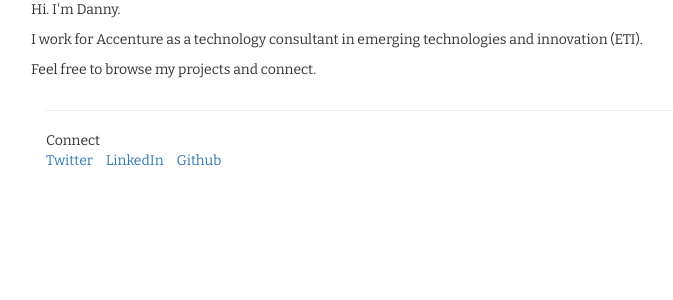
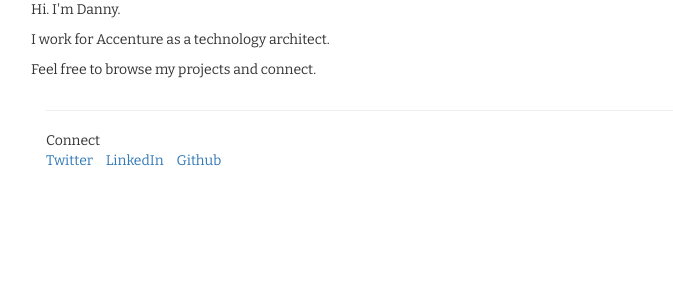
Before and after one commit to danielcorin/danielcorin.com, a Django app: page / in a window 1280 px wide. Shown: the part 116-416 px from the top of the page, without its empty margins (54-727 px from the left). Run offline with Django 3.2, Linux system fonts and the light colour scheme; some libraries are stand-ins or nearby versions.

Commit message:
update home description

```diff
--- a/templates/home.html
+++ b/templates/home.html
@@ -5,6 +5,6 @@
 {% block header %}Daniel Corin{% endblock %}
 {% block main %}
 <p>Hi. I'm Danny.</p>
-<p>I work for Accenture as a technology consultant in emerging technologies and innovation (ETI).</p>
+<p>I work for Accenture as a technology architect.</p>
 <p>Feel free to browse my projects and connect.</p>
 {% endblock %}
```
